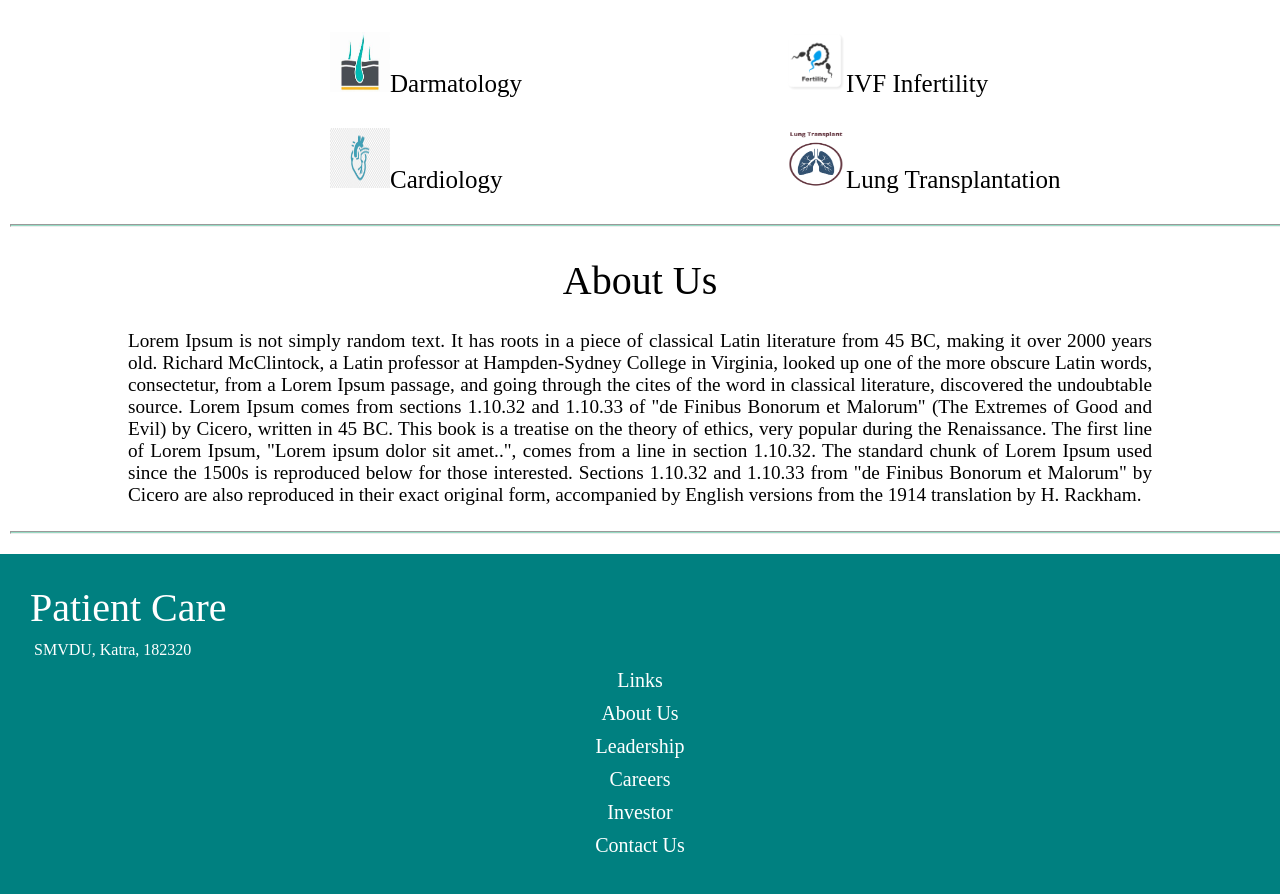
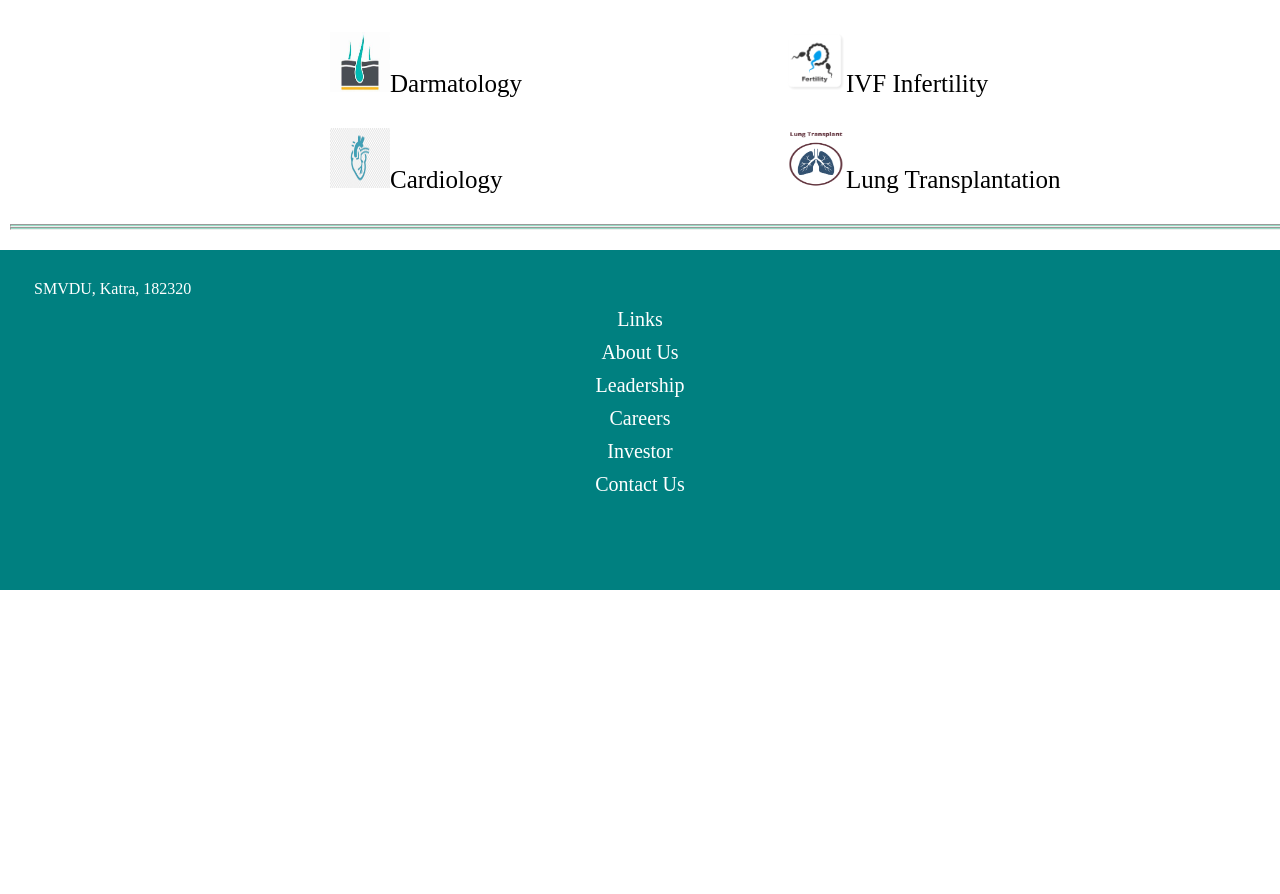
Before and after one commit to PrachayKumar/Patient-Care, a Django app: page / in a window 1280 px wide; the page is wider, and only the part inside the window is pictured. Shown: the part 1275-2169 px from the top of that part. After the commit the page ends 1865 px from the top of that part, so only its background shows below. Run offline with Django 4.2, Linux system fonts and the light colour scheme.

Commit message:
Update index.html
removed aboutus in index

```diff
--- a/M2T1-Doctor_Appointment-main/mysite/templates/index.html
+++ b/M2T1-Doctor_Appointment-main/mysite/templates/index.html
@@ -79,20 +79,6 @@
 
 
 <hr>
-<section id="aboutus" class="section">
-<p style="font-size: 40px; margin-top: 30px; text-align: center;">About Us</p>
-<p style="font-size: 1.2em; text-align: justify; margin: 2% 10% 2% 10%">Lorem Ipsum is not simply random text. It has roots in a piece of classical Latin
-    literature from 45 BC, making it over 2000 years old. Richard McClintock, a Latin professor at Hampden-Sydney
-    College in Virginia, looked up one of the more obscure Latin words, consectetur, from a Lorem Ipsum passage, and
-    going through the cites of the word in classical literature, discovered the undoubtable source. Lorem Ipsum
-    comes from sections 1.10.32 and 1.10.33 of "de Finibus Bonorum et Malorum" (The Extremes of Good and Evil) by
-    Cicero, written in 45 BC. This book is a treatise on the theory of ethics, very popular during the Renaissance.
-    The first line of Lorem Ipsum, "Lorem ipsum dolor sit amet..", comes from a line in section 1.10.32.
-
-    The standard chunk of Lorem Ipsum used since the 1500s is reproduced below for those interested. Sections
-    1.10.32 and 1.10.33 from "de Finibus Bonorum et Malorum" by Cicero are also reproduced in their exact original
-    form, accompanied by English versions from the 1914 translation by H. Rackham.</p>
-</section>
 <hr>
 
 
@@ -100,7 +86,6 @@
     <!-- Footer  -->
     <div class="footer">
         <div class="left-footer">
-            <p style="font-size: 40px;">Patient Care</p>
             <p style="margin-left: 4px;margin-top: 10px;">SMVDU, Katra, 182320</p>
 
         </div>
```
